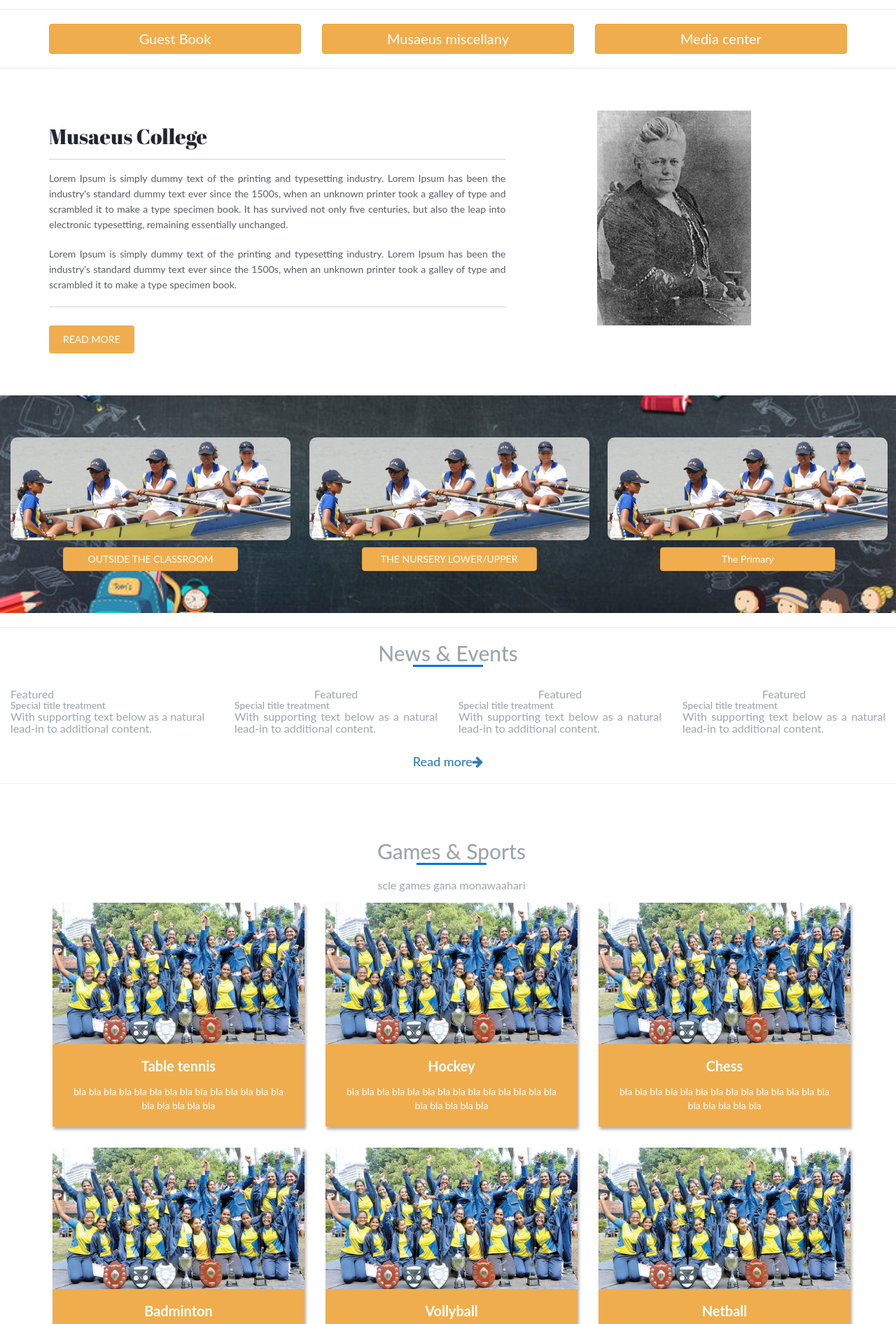
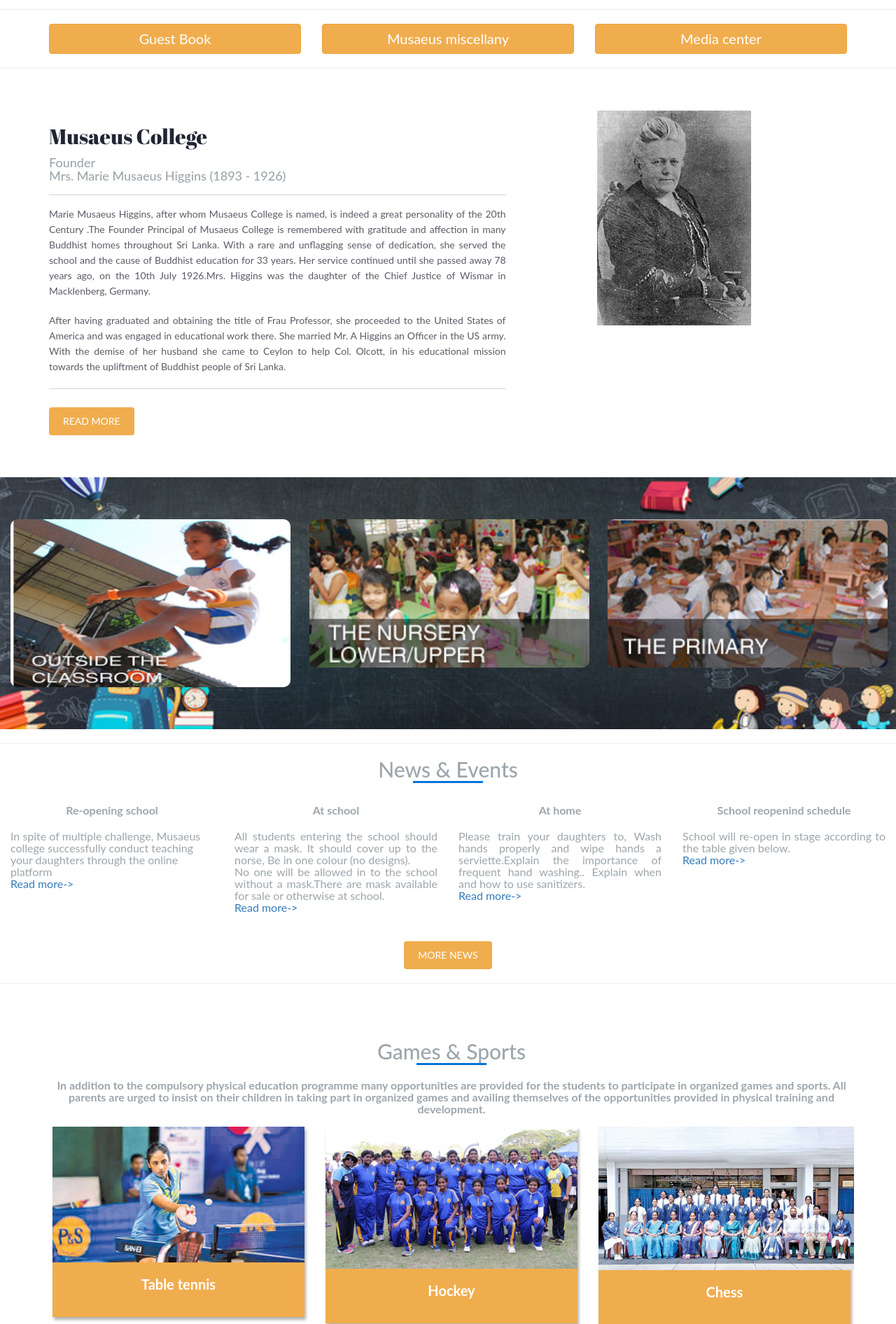
Before and after one commit to cheythi/HCI, a PHP site: page / in a window 1280 px wide. Shown: the part 720-2612 px from the top of the page at 70% size. Run offline with PHP 8.4, Linux system fonts and the light colour scheme; some libraries are stand-ins or nearby versions.

Commit message:
Completed

```diff
--- a/css/cheythi_style.css
+++ b/css/cheythi_style.css
@@ -208,3 +208,7 @@
     padding: 60px 0;
     height: 100rem;
 }
+
+.imgLeft{
+    height: 24rem;
+}
--- a/footer.php
+++ b/footer.php
@@ -9,7 +9,8 @@
 					<div class="footer_logo">
 						<img src="assets/badge.png" alt="" class="img-responsive">
 					</div>
-					<p>About school Bla bla bla bla bla bla bla bla bla blaaaaaaaaaa blaaaaa bla blaaaaaaaa blaaaaaaaaa </p>
+					<p>Carrying forward the noble cause of our founders, Musaeus College is run by a Trust Board as a non-profit
+					 education institution for educating the young Sinhala Buddhist women in Sri Lanka.</p>
 
 					<div class="footer_social">
 						<ul>
@@ -29,7 +30,7 @@
 					<ul>
 						<li><a href="#"><span><i class="fa fa-caret-right" aria-hidden="true"></i></span>Home</a></li>
 						<li><a href="#"><span><i class="fa fa-caret-right" aria-hidden="true"></i></span>About</a></li>
-						<li><a href="#"><span><i class="fa fa-caret-right" aria-hidden="true"></i></span>Service</a></li>
+						<li><a href="#"><span><i class="fa fa-caret-right" aria-hidden="true"></i></span>Societies & Clubs</a></li>
 						<li><a href="#"><span><i class="fa fa-caret-right" aria-hidden="true"></i></span>Gallery</a></li>
 						<li><a href="#"><span><i class="fa fa-caret-right" aria-hidden="true"></i></span>Contact</a></li>
 					</ul>
--- a/header.php
+++ b/header.php
@@ -75,19 +75,17 @@
 	        <li class="active"><a href="index.php">Home</a></li>
 	        <li><a href="about.php">About</a></li>
 	        <li class="dropdown">
-	          <a href="#" class="dropdown-toggle" data-toggle="dropdown" role="button" aria-haspopup="true" aria-expanded="false">Services <span class="caret"></span></a>
+	          <a href="#" class="dropdown-toggle" data-toggle="dropdown" role="button" aria-haspopup="true" aria-expanded="false">Societies & Clubs <span class="caret"></span></a>
 	          <ul class="dropdown-menu">
-	            <li><a href="service.php">bla bla bla bla</a></li>
+	            <li><a href="#">Gavel Club</a></li>
 	            <li role="separator" class="divider"></li>
-	            <li><a href="#">bla bla bla bla</a></li>
+	            <li><a href="#">ICT Club</a></li>
 	            <li role="separator" class="divider"></li>
-	            <li><a href="#">bla bla bla bla</a></li>
+	            <li><a href="#">Senior Science Society</a></li>
 	            <li role="separator" class="divider"></li>
-	            <li><a href="#">bla bla bla bla</a></li>
+	            <li><a href="#">Wild Life Conservation Society</a></li>
 	            <li role="separator" class="divider"></li>
-	            <li><a href="#">bla bla bla bla</a></li>
-	            <li role="separator" class="divider"></li>
-	            <li><a href="#">bla bla bla bla</a></li>
+	            <li><a href="#">Young Inventors' Club</a></li>
 	          </ul>
 	        </li>
 	        <li><a href="gallery.php">Gallery</a></li>
--- a/index.php
+++ b/index.php
@@ -6,7 +6,7 @@
 	    <div class="item">
 	    	<div class="single_banner" style="background: url(assets/musaeus1.png);">
 	    		<div class="content">
-					<h2 class="wow">Musaeus College<br><span>Colombo 7</span></h2>
+					<h2 class="wow" style="color: blue;">Musaeus College<br><span>Colombo 7</span></h2>
 					<!-- hidden -->
 	    			<p class="wow slideInLeft header-cheat">Nemo enim ipsam voluptatem quia voluptas sit aspernatur aut odit aut fugit, sed quia consequuntur magni dolores eos qui ratione voluptatem sequi nesciunt. Neque porro quisquam est, qui dolorem ipsum quia dolor sit amet, consectetur, adipisci velit,</p>
 	    			<div class="banner_btn wow slideInRight">
@@ -21,7 +21,7 @@
 	    <div class="item">
 	    	<div class="single_banner" style="background: url(assets/musaeus2.png);">
 	    		<div class="content">
-	    			<h2 class="wow">Musaeus College<br><span>Colombo 7</span></h2>
+	    			<h2 class="wow" style="color: blue;">Musaeus College<br><span>Colombo 7</span></h2>
 	    			<!-- hidden -->
 	    			<p class="wow slideInLeft header-cheat">Nemo enim ipsam voluptatem quia voluptas sit aspernatur aut odit aut fugit, sed quia consequuntur magni dolores eos qui ratione voluptatem sequi nesciunt. Neque porro quisquam est, qui dolorem ipsum quia dolor sit amet, consectetur, adipisci velit,</p>
 	    			<div class="banner_btn wow slideInRight">
@@ -36,7 +36,7 @@
 	    <div class="item">
 	    	<div class="single_banner" style="background: url(assets/musaeus3.png);">
 	    		<div class="content">
-	    			<h2 class="wow">Musaeus College<br><span>Colombo 7</span></h2>
+	    			<h2 class="wow" style="color: blue;">Musaeus College<br><span>Colombo 7</span></h2>
 	    			<!-- hidden -->
 	    			<p class="wow slideInLeft header-cheat">Nemo enim ipsam voluptatem quia voluptas sit aspernatur aut odit aut fugit, sed quia consequuntur magni dolores eos qui ratione voluptatem sequi nesciunt. Neque porro quisquam est, qui dolorem ipsum quia dolor sit amet, consectetur, adipisci velit,</p>
 	    			<div class="banner_btn wow slideInRight">
@@ -77,9 +77,23 @@
 			<div class="col-lg-7 col-md-7 col-sm-7 col-xs-12">
 				<div class="about_content">
 					<h2 class="wow slideInDown" data-wow-duration=".8s" data-wow-delay=".5s">Musaeus College</h2>
+					<h4 class="wow slideInDown" data-wow-duration=".8s" data-wow-delay=".5s">Founder</h4>
+					<h4 class="wow slideInDown" data-wow-duration=".8s" data-wow-delay=".5s">Mrs. Marie Musaeus Higgins (1893 - 1926)</h4>
 					<hr>
-					<p class="wow slideInDown" data-wow-duration=".8s" data-wow-delay="">Lorem Ipsum is simply dummy text of the printing and typesetting industry. Lorem Ipsum has been the industry's standard dummy text ever since the 1500s, when an unknown printer took a galley of type and scrambled it to make a type specimen book. It has survived not only five centuries, but also the leap into electronic typesetting, remaining essentially unchanged.</p>
-					<p class="wow slideInDown" data-wow-duration=".8s" data-wow-delay="">Lorem Ipsum is simply dummy text of the printing and typesetting industry. Lorem Ipsum has been the industry's standard dummy text ever since the 1500s, when an unknown printer took a galley of type and scrambled it to make a type specimen book.</p>
+					<p class="wow slideInDown" data-wow-duration=".8s" data-wow-delay="">
+					Marie Musaeus Higgins, after whom Musaeus College is named, is indeed a great
+					 personality of the 20th Century .The Founder Principal of Musaeus College is
+					 remembered with gratitude and affection in many Buddhist homes throughout Sri Lanka.
+					  With a rare and unflagging sense of dedication, she served the school and the cause
+					  of Buddhist education for 33 years. Her service continued until she passed away 78 years
+					  ago, on the 10th July 1926.Mrs. Higgins was the daughter of the Chief Justice of Wismar
+					   in Macklenberg, Germany. </p>
+					<p class="wow slideInDown" data-wow-duration=".8s" data-wow-delay="">
+					After having graduated and obtaining the title of Frau Professor,
+					   she proceeded to the United States of America and was engaged in educational work there.
+					    She married Mr. A Higgins an Officer in the US army. With the demise of her husband she
+						came to Ceylon to help Col. Olcott, in his educational mission towards the upliftment of
+						Buddhist people of Sri Lanka.</p>
 					<hr>
 					<a href="#" class="btn btn-warning">Read More</a>
 				</div>
@@ -102,10 +116,7 @@
 					<div class="img_box">
 						<!-- <img src="images/icon1.png" alt="" class="img-responsive"> -->
 						<div class="card">
-						<img class="card-img-top img_menu" src="assets/musaeus12.jpg" alt="Card image cap">
-						<div class="card-body card_btn">
-							<a href="#" class="btn btn-warning" style="width:25rem; text-transform:uppercase;">Outside the classroom</a>
-						</div>
+						<img class="card-img-top img_menu imgLeft" src="assets/musaeusHome1.jpg" alt="Card image cap">
 						</div>
 					</div>
 				</div>
@@ -115,10 +126,7 @@
 					<div class="img_box">
 						<!-- <img src="images/icon1.png" alt="" class="img-responsive"> -->
 						<div class="card">
-						<img class="card-img-top img_menu" src="assets/musaeus12.jpg" alt="Card image cap">
-						<div class="card-body card_btn">
-							<a href="#" class="btn btn-warning" style="width:25rem; text-transform:uppercase;">The nursery lower/Upper</a>
-						</div>
+						<img class="card-img-top img_menu" src="assets/musaeusHome2.jpg" alt="Card image cap">
 						</div>
 					</div>
 				</div>
@@ -128,10 +136,7 @@
 					<div class="img_box">
 						<!-- <img src="images/icon1.png" alt="" class="img-responsive"> -->
 						<div class="card">
-						<img class="card-img-top img_menu" src="assets/musaeus12.jpg" alt="Card image cap">
-						<div class="card-body card_btn">
-							<a href="#" class="btn btn-warning" style="width:25rem;vtext-transform:uppercase;">The Primary</a>
-						</div>
+						<img class="card-img-top img_menu" src="assets/musaeusHome3.jpg" alt="Card image cap">
 						</div>
 					</div>
 				</div>
@@ -154,12 +159,13 @@
 			<div class="row read_more_homepg">
 				<div class="col-lg-3 col-ms-3 col-sm-6 col-xs-12 resp_news">
 					<div class="card">
-						<div class="card-header">
-							Featured
+						<div class="card-header" style="text-align:center;">
+							<b>Re-opening school</b>
 						</div>
-						<div class="card-body">
-							<h5 class="card-title">Special title treatment</h5>
-							<p class="card-text">With supporting text below as a natural lead-in to additional content.</p>
+						<div class="card-body" style="margin-top:2rem;">
+							<p class="card-text">In spite of multiple challenge, Musaeus college successfully conduct teaching your daughters through the online platform
+							<br><a href="#" class="href">Read more-></a>
+							</p>
 							<!-- <a href="#" class="btn btn-primary">Go somewhere</a> -->
 						</div>
 					</div>
@@ -167,11 +173,12 @@
 				<div class="col-lg-3 col-ms-3 col-sm-6 col-xs-12 resp_news">
 					<div class="card">
 						<div class="card-header" style="text-align:center;">
-							Featured
+							<b>At school</b>
 						</div>
-						<div class="card-body">
-							<h5 class="card-title" style="text-align: justify;">Special title treatment</h5>
-							<p class="card-text" style="text-align: justify;;">With supporting text below as a natural lead-in to additional content.</p>
+						<div class="card-body" style="margin-top:2rem;">
+							<p class="card-text" style="text-align: justify;">All students entering the school should wear a mask. It should cover up to the norse, Be in one colour (no designs).<br>No one will be allowed in to the school without a mask.There are mask available for sale or otherwise at school.
+							<br><a href="#" class="href">Read more-></a>
+							</p>
 							<!-- <a href="#" class="btn btn-primary">Go somewhere</a> -->
 						</div>
 					</div>
@@ -179,11 +186,12 @@
 				<div class="col-lg-3 col-ms-3 col-sm-6 col-xs-12 resp_news">
 					<div class="card">
 						<div class="card-header" style="text-align:center;">
-							Featured
+							<b>At home</b>
 						</div>
-						<div class="card-body">
-							<h5 class="card-title" style="text-align: justify;">Special title treatment</h5>
-							<p class="card-text" style="text-align: justify;">With supporting text below as a natural lead-in to additional content.</p>
+						<div class="card-body" style="margin-top:2rem;">
+							<p class="card-text" style="text-align: justify;">Please train your daughters to, Wash hands properly and wipe hands a serviette.Explain the importance of frequent hand washing.. Explain when and how to use sanitizers.
+							<br><a href="#" class="href">Read more-></a>
+							</p>
 							<!-- <a href="#" class="btn btn-primary">Go somewhere</a> -->
 						</div>
 					</div>
@@ -191,18 +199,18 @@
 				<div class="col-lg-3 col-ms-3 col-sm-6 col-xs-12 resp_news">
 					<div class="card">
 						<div class="card-header" style="text-align:center;">
-							Featured
+							<b>School reopenind schedule</b>
 						</div>
-						<div class="card-body">
-							<h5 class="card-title" style="text-align: justify;">Special title treatment</h5>
-							<p class="card-text" style="text-align: justify;">With supporting text below as a natural lead-in to additional content.</p>
+						<div class="card-body" style="margin-top:2rem;">
+							<p class="card-text" style="text-align: justify;">School will re-open in stage according to the table given below. <br> <a href="#" class="href">Read more-></a></p>
 							<!-- <a href="#" class="btn btn-primary">Go somewhere</a> -->
 						</div>
 					</div>
 				</div>
 			</div>
 			<div class="row read_more_homepg flex">
-			 	<a href="#"><h4>Read more<i class="fa fa-arrow-right" aria-hidden="true"></i></h4></a>
+			<a href="#" style="padding: 10px 20px;background: #f0ad4e;color: #ffffff;text-transform: uppercase;border: none;display: inline-block;margin-top: 10px;" class="btn btn-warning">More News</a>
+			 	<!-- <a href="#"><h4>Read more<i class="fa fa-arrow-right" aria-hidden="true"></i></h4></a> -->
 			</div>
 		</div>
 	</div>
@@ -220,80 +228,75 @@
 				<h2>Games & Sports</h2>
 			</div>
 			<div class="topic_underline"></div>
-			<p class="flex">scle games gana monawaahari</p>
+			<p class="flex"><b>In addition to the compulsory physical education programme many opportunities are provided for the students to participate in organized games and sports. All parents are urged to insist on their children in taking part in organized games and availing themselves of the opportunities provided in physical training and development.</b></p>
 			<br>
 			<div class="service_content">
 				<div class="col-lg-4 col-md-4 col-sm-4 col-xs-12">
-					<a href="#" class="single_service wow slideInLeft" data-wow-duration=".6s" data-wow-delay=".3s">
+					<a href="" class="single_service wow slideInLeft" data-wow-duration=".6s" data-wow-delay=".3s">
 						<div class="service_img">
-							<img src="assets/musaeus5.jpg" alt="" class="img-responsive">
+							<img src="assets/tabletennis.jpg" alt="" class="img-responsive">
 						</div>
 						<div class="service_details under-clr">
 							<h2>Table tennis  </h2>
-							<p>bla bla bla bla bla bla bla bla bla bla bla bla bla bla bla bla bla bla bla</p>
 						</div>
 					</a>
 				</div>
 				<div class="col-lg-4 col-md-4 col-sm-4 col-xs-12">
-					<a href="#" class="single_service">
+					<a href="" class="single_service">
 						<div class="service_img">
-							<img src="assets/musaeus5.jpg" alt="" class="img-responsive">
+							<img src="assets/musaeus8.jpg" alt="" class="img-responsive">
 						</div>
 						<div class="service_details under-clr">
 							<h2>Hockey  </h2>
-							<p>bla bla bla bla bla bla bla bla bla bla bla bla bla bla bla bla bla bla bla</p>
 						</div>
 					</a>
 				</div>
 				<div class="col-lg-4 col-md-4 col-sm-4 col-xs-12">
-					<a href="#" class="single_service wow slideInRight" data-wow-duration=".6s" data-wow-delay=".3s">
-						<div class="service_img">
-							<img src="assets/musaeus5.jpg" alt="" class="img-responsive">
+					<a href="" class="single_service wow slideInRight" data-wow-duration=".6s" data-wow-delay=".3s">
+						<div class="service_img" style="height: 205px;width: 365px;">
+							<img src="assets/musaeus6.jpg" alt="" class="img-responsive">
 						</div>
 						<div class="service_details under-clr">
 							<h2>Chess  </h2>
-							<p>bla bla bla bla bla bla bla bla bla bla bla bla bla bla bla bla bla bla bla</p>
 						</div>
 					</a>
 				</div>
-				<div class="col-lg-4 col-md-4 col-sm-4 col-xs-12">
-					<a href="#" class="single_service wow slideInLeft" data-wow-duration=".6s" data-wow-delay=".3s">
+				<div class="col-lg-4 col-md-4 col-sm-4 col-xs-12" >
+					<a href="" class="single_service wow slideInLeft" data-wow-duration=".6s" data-wow-delay=".3s">
 						<div class="service_img">
 							<img src="assets/musaeus5.jpg" alt="" class="img-responsive">
 						</div>
 						<div class="service_details under-clr">
 							<h2>Badminton  </h2>
-							<p>bla bla bla bla bla bla bla bla bla bla bla bla bla bla bla bla bla bla bla</p>
 						</div>
 					</a>
 				</div>
 				<div class="col-lg-4 col-md-4 col-sm-4 col-xs-12">
-					<a href="#" class="single_service">
+					<a href="" class="single_service">
 						<div class="service_img">
-							<img src="assets/musaeus5.jpg" alt="" class="img-responsive">
+							<img src="assets/vollyball.jpg" alt="" class="img-responsive">
 						</div>
 						<div class="service_details under-clr">
 							<h2>Vollyball  </h2>
-							<p>bla bla bla bla bla bla bla bla bla bla bla bla bla bla bla bla bla bla bla</p>
 						</div>
 					</a>
 				</div>
 				<div class="col-lg-4 col-md-4 col-sm-4 col-xs-12">
-					<a href="#" class="single_service wow slideInRight" data-wow-duration=".6s" data-wow-delay=".3s">
-						<div class="service_img">
-							<img src="assets/musaeus5.jpg" alt="" class="img-responsive">
+					<a href="" class="single_service wow slideInRight" data-wow-duration=".6s" data-wow-delay=".3s">
+						<div class="service_img" style="height: 200px;">
+							<img src="assets/netball.jpg" alt="" class="img-responsive">
 						</div>
 						<div class="service_details under-clr">
 							<h2>Netball  </h2>
-							<p>bla bla bla bla bla bla bla bla bla bla bla bla bla bla bla bla bla bla bla</p>
 						</div>
 					</a>
 				</div>
 			</div>
-			<div class="row read_more_homepg flex">
-			 	<a href="#"><h4>Read more<i class="fa fa-arrow-right" aria-hidden="true"></i></h4></a>
+		</div>
+		<div class="row read_more_homepg flex">
+			<a href="#" style="padding: 10px 20px;background: #f0ad4e;color: #ffffff;text-transform: uppercase;border: none;display: inline-block;margin-top: 10px;" class="btn btn-warning">Read more</a>
+			 	<!-- <a href="#"><h4>Read more<i class="fa fa-arrow-right" aria-hidden="true"></i></h4></a> -->
 			</div>
-		</div>
 	</div>
 </section>
 <?php include 'footer.php'; ?>
```
Also changed, not shown: user.php (+24 -21 lines), assets/musaeusHome1.jpg (added), assets/musaeusHome2.jpg (added), assets/musaeusHome3.jpg (added), assets/netball.jpg (added), assets/tabletennis.jpg (added), assets/vollyball.jpg (added).
